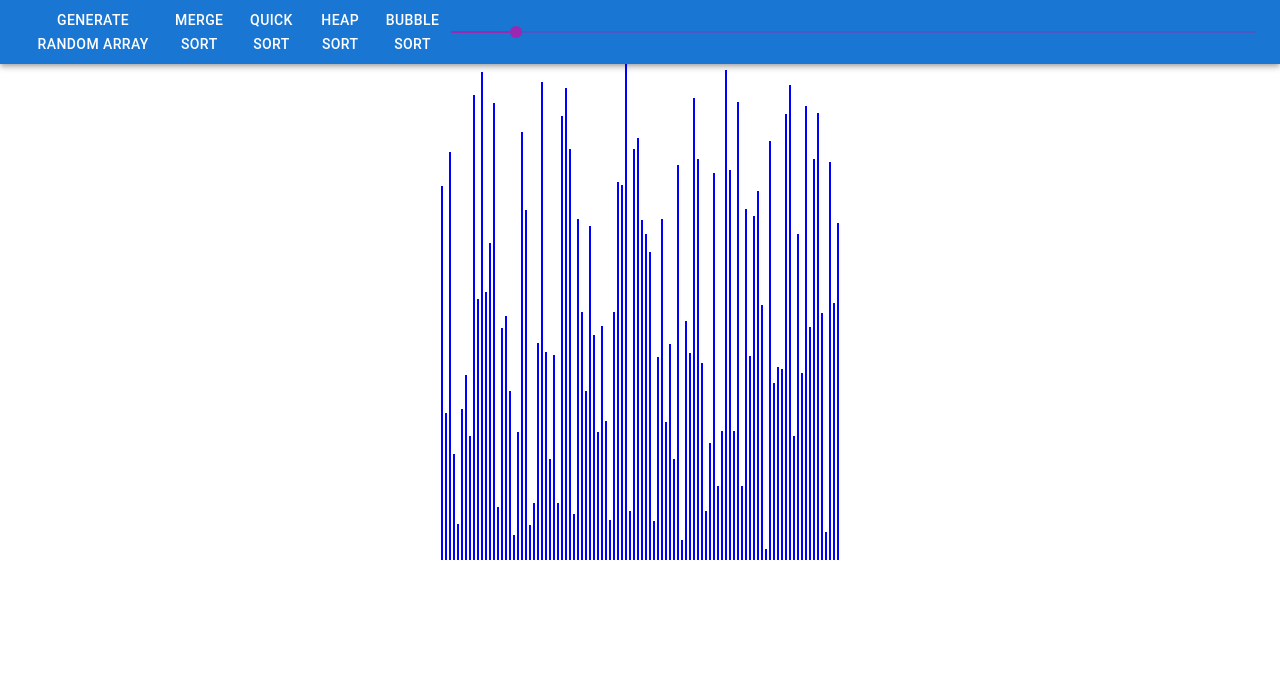
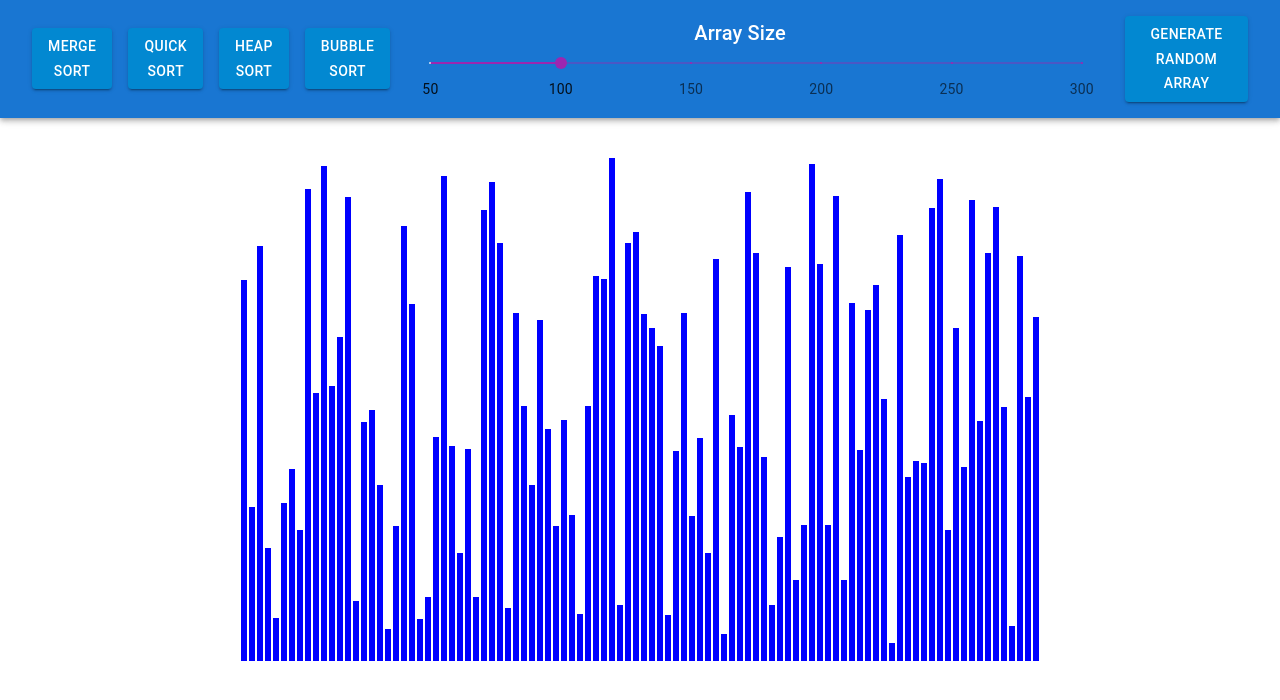
Before and after one commit to KyleChristopherWard/SortingVisualizer, a React (Create React App) app in the folder application/: page / in a window 1280 px wide. Shown: the top 700 px of the page. Built offline with nearby package versions, Linux system fonts and the light colour scheme.

Commit message:
Eighth commit, updates to CSS and HTML to update page layout

```diff
--- a/application/src/SortingAlgorithms/algorithms.js
+++ b/application/src/SortingAlgorithms/algorithms.js
@@ -56,15 +56,16 @@ function merge(array, left, mid, right, animations, primaryBarColor, secondaryBa
         animations.push([mid + 1 + j, array[mid + 1 + j], secondaryBarColor]);
 
         //push animation to revert bars to original color
+        animations.push([mid + 1 + j, array[mid + 1 + j], primaryBarColor]);
         animations.push([left + i, array[left + i], primaryBarColor]);
-        animations.push([mid + 1 + j, array[mid + 1 + j], primaryBarColor]);
+
 
         if(leftArray[i] <= rightArray[j]){
             //push animation to highlight bar that is being overwritten
             animations.push([k, array[k], secondaryBarColor]);
             //overwrite value
             array[k] = leftArray[i];
-            //push animation to revert color with neew overwritten value
+            //push animation to revert color with new overwritten value
             animations.push([k, array[k], primaryBarColor]);
             i++;
         }
@@ -73,7 +74,7 @@ function merge(array, left, mid, right, animations, primaryBarColor, secondaryBa
             animations.push([k, array[k], secondaryBarColor]);
             //overwrite value
             array[k] = rightArray[j];
-            //push animation to revert color with neew overwritten value
+            //push animation to revert color with new overwritten value
             animations.push([k, array[k], primaryBarColor]);
             j++;
         }
@@ -86,7 +87,7 @@ function merge(array, left, mid, right, animations, primaryBarColor, secondaryBa
         animations.push([k, array[k], secondaryBarColor]);
         //overwrite value
         array[k] = leftArray[i];
-        //push animation to revert color with neew overwritten value
+        //push animation to revert color with new overwritten value
         animations.push([k, array[k], primaryBarColor]);
         i++;
         k++;
@@ -98,7 +99,7 @@ function merge(array, left, mid, right, animations, primaryBarColor, secondaryBa
         animations.push([k, array[k], secondaryBarColor]);
         //overwrite value
         array[k] = rightArray[j];
-        //push animation to revert color with neew overwritten value
+        //push animation to revert color with new overwritten value
         animations.push([k, array[k], primaryBarColor]);
         j++;
         k++;
@@ -322,15 +323,17 @@ function bubbleSort(array, animations, primaryBarColor, secondaryBarColor) {
             if (array[j] > array[j + 1])
             {
             //highlight the bars we are comparing
+            animations.push([j + 1, array[j + 1], secondaryBarColor]);
             animations.push([j, array[j], secondaryBarColor]);
-            animations.push([j + 1, array[j + 1], secondaryBarColor])
+
 
             // perform swap
             swap(array, j, j + 1);
 
             //revert bars to original color
+            animations.push([j + 1, array[j + 1], primaryBarColor]);
             animations.push([j, array[j], primaryBarColor]);
-            animations.push([j + 1, array[j + 1], primaryBarColor])
+
             }
         }
     }
--- a/application/src/SortingVisualizer/SortingVisualizer.css
+++ b/application/src/SortingVisualizer/SortingVisualizer.css
@@ -1,11 +1,10 @@
-.array-container{
-    position: absolute;
-    left: 100;
+.spacer{
+    width: 100%;
+    height: 40px;
 }
 
 .array-bar{
-    width: 2px;
-    background-color: blue;
+    padding-top: 7px;
     display: inline-block;
     margin: 0 1px;
 }
--- a/application/src/SortingVisualizer/SortingVisualizer.jsx
+++ b/application/src/SortingVisualizer/SortingVisualizer.jsx
@@ -8,9 +8,12 @@ import Button from '@mui/material/Button';
 import Slider from '@mui/material/Slider';
 import AppBar from '@mui/material/AppBar';
 import Toolbar from '@mui/material/Toolbar';
+import Grid from '@mui/material/Grid';
+import { Typography } from "@mui/material";
 
 //define variables
-var arraySize = 70;
+var arraySize = 100;
+var arrayBarWidth = Math.max(Math.floor(window.innerWidth / (arraySize * 2)), 2);
 const animationSpeed = 5;
 const primaryBarColor = "blue";
 const secondaryBarColor = "red";
@@ -65,29 +68,83 @@ export default class SortingVisualizer extends React.Component {
         //when button "generate random array is clicked"
         const handleChange = (event, newValue) => {
             arraySize = newValue;
+            arrayBarWidth = Math.max(Math.floor(window.innerWidth / (arraySize * 2)), 2);
           };
 
         return (
-            <div className = "array-continer">
+            <div>
                 <AppBar position="static">
                     <Toolbar>
-                        <Button color="inherit" onClick = {() => this.resetArray(arraySize)}>Generate Random Array</Button>
-                        <Button color="inherit" onClick = {() => this.mergeSort()}>Merge Sort</Button>
-                        <Button color="inherit" onClick = {() => this.quickSort()}>Quick Sort</Button>
-                        <Button color="inherit" onClick = {() => this.heapSort()}>Heap Sort</Button>
-                        <Button color="inherit" onClick = {() => this.bubbleSort()}>Bubble Sort</Button>
+                        <div>
+                            <Button
+                                variant="contained"
+                                sx={{ ml: 1, mr: 1 }}
+                                color="info"
+                                onClick = {() => this.mergeSort()}>
+                                Merge Sort
+                            </Button>
+                        </div>
+                        <div>
+                            <Button
+                                variant="contained"
+                                sx={{ ml: 1, mr: 1 }}
+                                color="info"
+                                onClick = {() => this.quickSort()}>
+                                Quick Sort
+                            </Button>
+                        </div>
+                        <div>
+                            <Button
+                                variant="contained"
+                                sx={{ ml: 1, mr: 1 }}
+                                color="info"
+                                onClick = {() => this.heapSort()}>
+                                Heap Sort
+                            </Button>
+                        </div>
+                        <div>
+                            <Button
+                                variant="contained"
+                                sx={{ ml: 1, mr: 3 }}
+                                color="info"
+                                onClick = {() => this.bubbleSort()}>
+                                Bubble Sort
+                            </Button>
+                        </div>
+                        <Grid container spacting={2}>
+                            <Grid item xs={11}>
+                                <Typography variant="h6">
+                                    Array Size
+                                </Typography>
+                            </Grid>
+                            <Grid item xs={11}>
                                 <Slider
+                                    width={300}
                                     size="small"
-                            defaultValue={70}
+                                    defaultValue={100}
                                     aria-label="Small"
                                     valueLabelDisplay="off"
                                     color="secondary"
                                     min={50}
                                     max={300}
                                     onChange = {handleChange}
+                                    sx={{ ml: 2, mr: 5}}
+                                    marks={[{value:50, label:"50",}, {value:100, label:"100",}, {value:150, label:"150",}, {value:200, label:"200",}, {value:250, label:"250",}, {value:300, label:"300",}]}
                                 />
+                            </Grid>
+                        </Grid>
+                        <div>
+                            <Button
+                                variant="contained"
+                                sx={{ mr: 1, mt: 2, mb: 2 }}
+                                color="info"
+                                onClick = {() => this.resetArray(arraySize)}>
+                                Generate Random Array
+                            </Button>
+                        </div>
                     </Toolbar>
                 </AppBar>
+                <div className = "spacer"></div>
                 {array.map((value, idx) => (
                     <div
                         className = "array-bar"
@@ -95,6 +152,7 @@ export default class SortingVisualizer extends React.Component {
                         style={{
                             backgroundColor: "blue",
                             height: `${value}px`,
+                            width: `${arrayBarWidth}px`,
                             }}>
                     </div>
                 ))}
@@ -102,7 +160,6 @@ export default class SortingVisualizer extends React.Component {
         );
     }
 }
-
 
 //Function to generate a random integer within the given range
 function randomIntFromInterval(min, max) {
@@ -114,13 +171,11 @@ function animate(animations){
     // do animations
     for (let i = 0; i < animations.length; i++) {
         const arrayBars = document.getElementsByClassName('array-bar');
-
         setTimeout(() => {
         const [barIndx, barHeight, barColor] = animations[i];
         const barStyle = arrayBars[barIndx].style;
         barStyle.backgroundColor = barColor;
         barStyle.height = `${barHeight}px`;
-
         }, i * animationSpeed);
     }
 }
```
Lines whose indentation alone changed are shown as unchanged.
